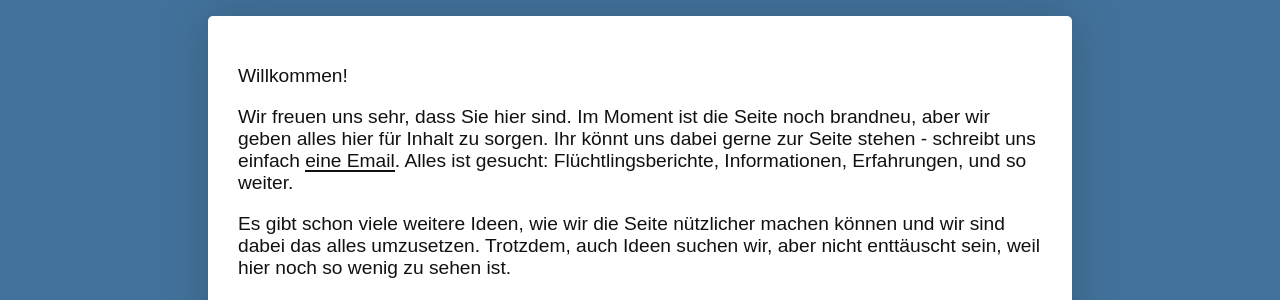
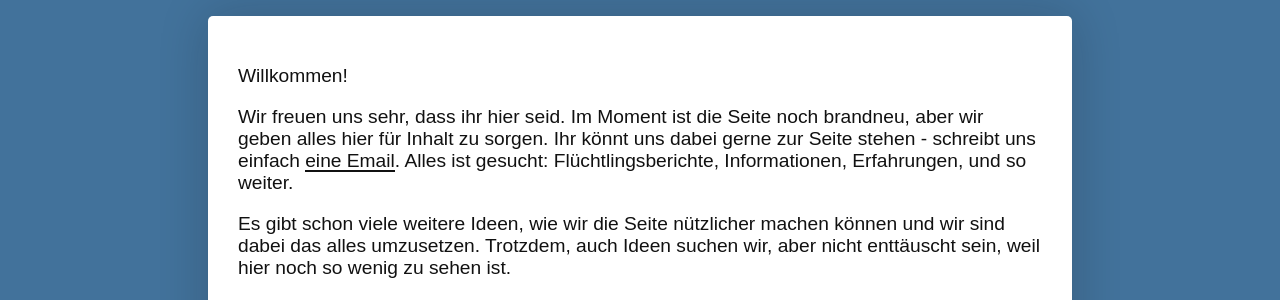
Before and after one commit to welcometherefugees/welcometherefugees, a Jekyll site: the page built from _posts/de/2016-01-26-willkommen-auf-welcometherefugees.md, in a window 1280 px wide. Shown: the part 204-504 px from the top of the page. Built offline with Jekyll 4.4.1, drawn with Linux system fonts in a browser that asks for light colours; Markdown is read by kramdown in place of the engine named in the settings.

Commit message:
Informaler

```diff
--- a/_posts/de/2016-01-26-willkommen-auf-welcometherefugees.md
+++ b/_posts/de/2016-01-26-willkommen-auf-welcometherefugees.md
@@ -7,7 +7,7 @@ categories:
 ---
 Willkommen!
 
-Wir freuen uns sehr, dass Sie hier sind. Im Moment ist die Seite noch brandneu, aber wir geben alles hier für Inhalt zu sorgen. Ihr könnt uns dabei gerne zur Seite stehen - schreibt uns einfach [eine Email](/kontakt). Alles ist gesucht: Flüchtlingsberichte, Informationen, Erfahrungen, und so weiter.
+Wir freuen uns sehr, dass ihr hier seid. Im Moment ist die Seite noch brandneu, aber wir geben alles hier für Inhalt zu sorgen. Ihr könnt uns dabei gerne zur Seite stehen - schreibt uns einfach [eine Email](/kontakt). Alles ist gesucht: Flüchtlingsberichte, Informationen, Erfahrungen, und so weiter.
 
 Es gibt schon viele weitere Ideen, wie wir die Seite nützlicher machen können und wir sind dabei das alles umzusetzen. Trotzdem, auch Ideen suchen wir, aber nicht enttäuscht sein, weil hier noch so wenig zu sehen ist.
 
```
